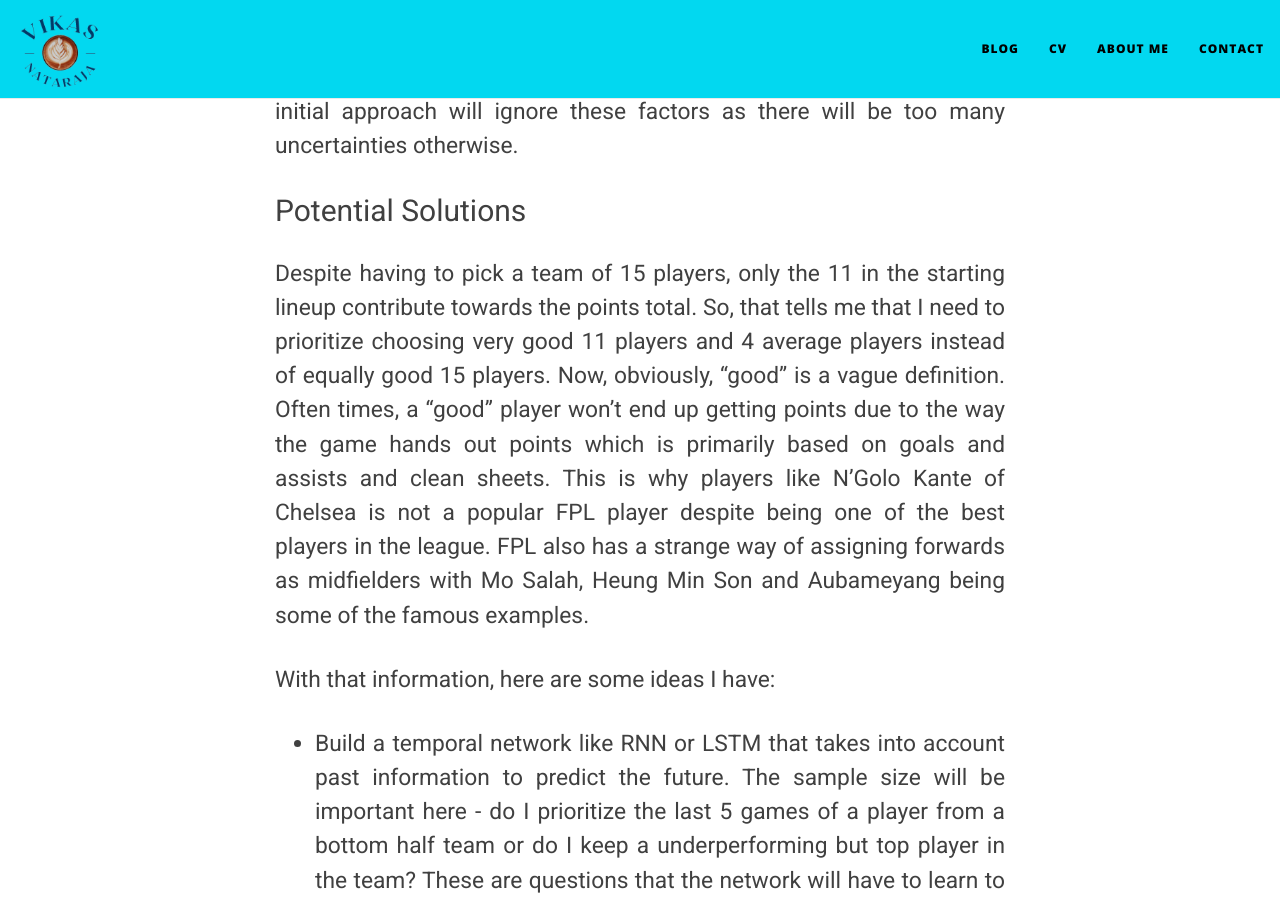
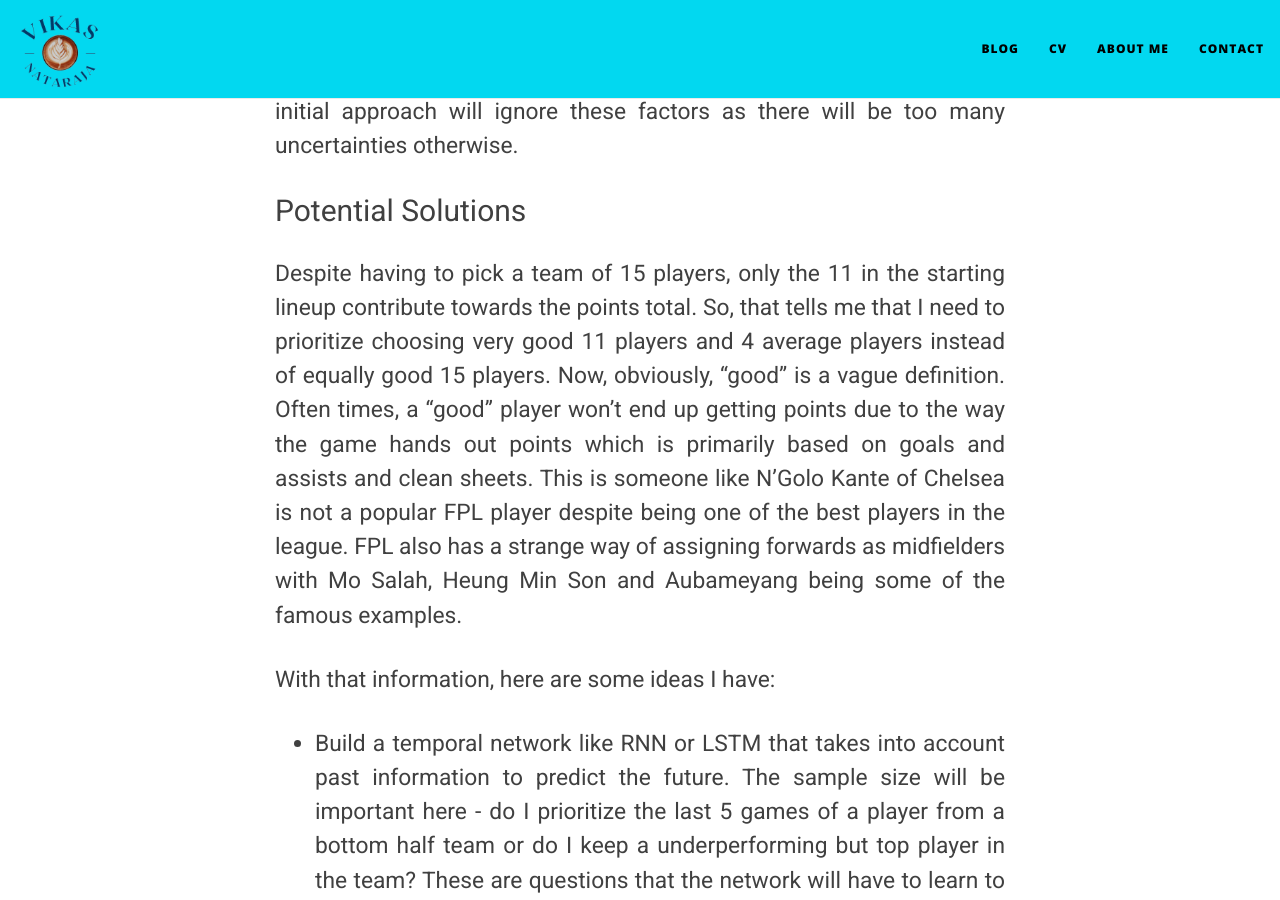
Before and after one commit to vikasnataraja/vikasnataraja.github.io, a Jekyll site: the page built from _posts/2021-04-29-Fantasy-Premier-League-AI.md, in a window 1280 px wide and 900 px high, scrolled down 4537 px. Built offline with Jekyll 4.4.1, drawn with Linux system fonts in a browser that asks for light colours; nearby versions of some CDN libraries; comment, search, counter and statistics services are not loaded.

Commit message:
correct typo

```diff
--- a/_posts/2021-04-29-Fantasy-Premier-League-AI.md
+++ b/_posts/2021-04-29-Fantasy-Premier-League-AI.md
@@ -63,7 +63,7 @@ Of course, there are certain unpredictable factors at play - injuries, players b
 
 ## Potential Solutions
 
-Despite having to pick a team of 15 players, only the 11 in the starting lineup contribute towards the points total. So, that tells me that I need to prioritize choosing very good 11 players and 4 average players instead of equally good 15 players. Now, obviously, "good" is a vague definition. Often times, a "good" player won't end up getting points due to the way the game hands out points which is primarily based on goals and assists and clean sheets. This is why players like N'Golo Kante of Chelsea is not a popular FPL player despite being one of the best players in the league. FPL also has a strange way of assigning forwards as midfielders with Mo Salah, Heung Min Son and Aubameyang being some of the famous examples.
+Despite having to pick a team of 15 players, only the 11 in the starting lineup contribute towards the points total. So, that tells me that I need to prioritize choosing very good 11 players and 4 average players instead of equally good 15 players. Now, obviously, "good" is a vague definition. Often times, a "good" player won't end up getting points due to the way the game hands out points which is primarily based on goals and assists and clean sheets. This is someone like N'Golo Kante of Chelsea is not a popular FPL player despite being one of the best players in the league. FPL also has a strange way of assigning forwards as midfielders with Mo Salah, Heung Min Son and Aubameyang being some of the famous examples.
 
 With that information, here are some ideas I have:
 
```
